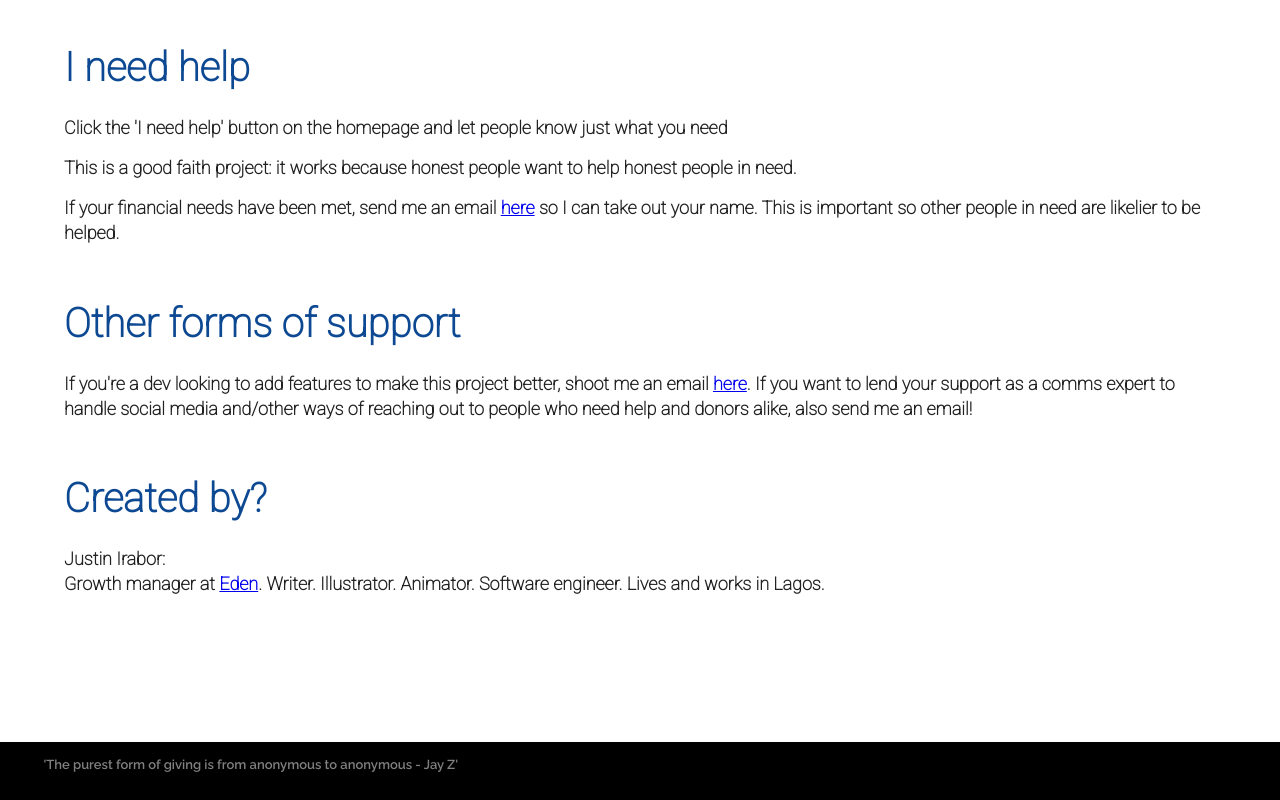
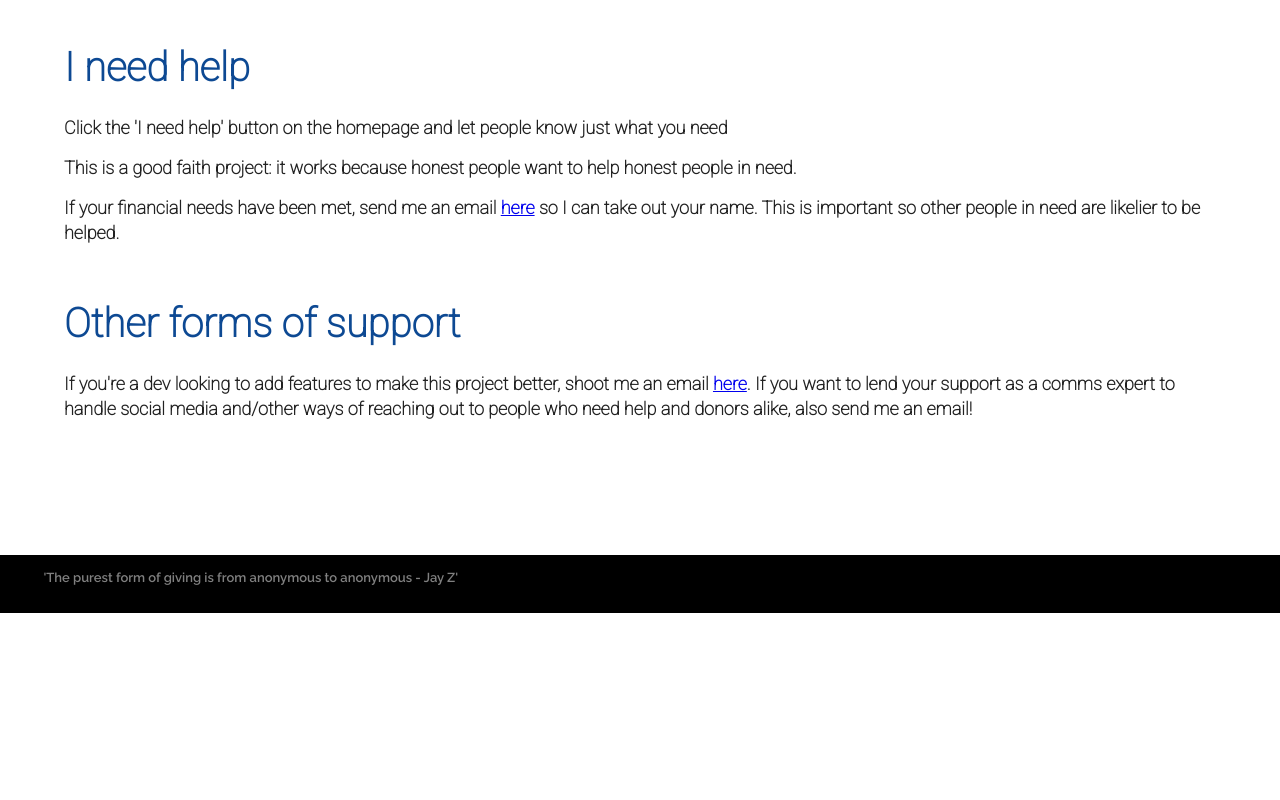
Before and after one commit to vunderkind/good-faith, a React (Create React App) app: page /about in a window 1280 px wide. Shown: the part 610-1410 px from the top of the page. After the commit the page ends 1223 px from the top, so only its background shows below. Built offline with nearby package versions, Linux system fonts and the light colour scheme.

Commit message:
Added footer

```diff
--- a/src/App.css
+++ b/src/App.css
@@ -12,7 +12,7 @@
   color: rgb(1, 1, 1);
   font-family: 'Roboto Mono', monospace;
   font-size: larger;
-  padding-bottom: 30vh;
+  padding-bottom: 10rem;
 }
 
 .Angelcover {
@@ -23,6 +23,7 @@
   margin: 0 auto;
   margin-top: 5em;
   flex-flow: wrap;
+  padding-bottom: 10em;
   /* margin-bottom: 3em; */
 }
 .Angels {
@@ -33,7 +34,7 @@
 }
 
 .Footer {
-  /* position: absolute; */
+  position: absolute;
   bottom: 0;
   width: 100%;
   height: 3rem;
@@ -118,7 +119,7 @@
   padding-right: 5vw;
   color: rgb(33, 33, 33);
   font-family: 'Roboto', sans-serif;
-  padding-bottom: 50px;
+  padding-bottom: 10rem;
   font-size: 12px;
   margin-bottom: 10vh;
   line-height: 1.4;
@@ -143,9 +144,9 @@
   padding-right: 3vw;
   color: rgb(33, 33, 33);
   font-family: 'Roboto', sans-serif;
-  padding-bottom: 50px;
+  padding-bottom: 10rem;
   font-size: 12px;
-  margin-bottom: 10vh;
+  /* margin-bottom: 10vh; */
   line-height: 1.4;
 }
 
--- a/src/components/About.js
+++ b/src/components/About.js
@@ -20,9 +20,6 @@ const About = () => {
             <h1>Other forms of support</h1>
             <h2>If you're a dev looking to add features to make this project better, shoot me an email <a href="mailto:thevunderkind@gmail.com">here</a>. If you want to lend your support as a comms expert to handle social media and/other ways of reaching out to people who need help and donors alike, also send me an email!</h2>
             <br/>
-            <h1>Created by?</h1>
-            <h2>Justin Irabor: <br/> Growth manager at <a href="https://ouredenlife.com">Eden</a>. Writer. Illustrator. Animator. Software engineer. Lives and works in Lagos.</h2>
-
         </div>
     )
 }
```
